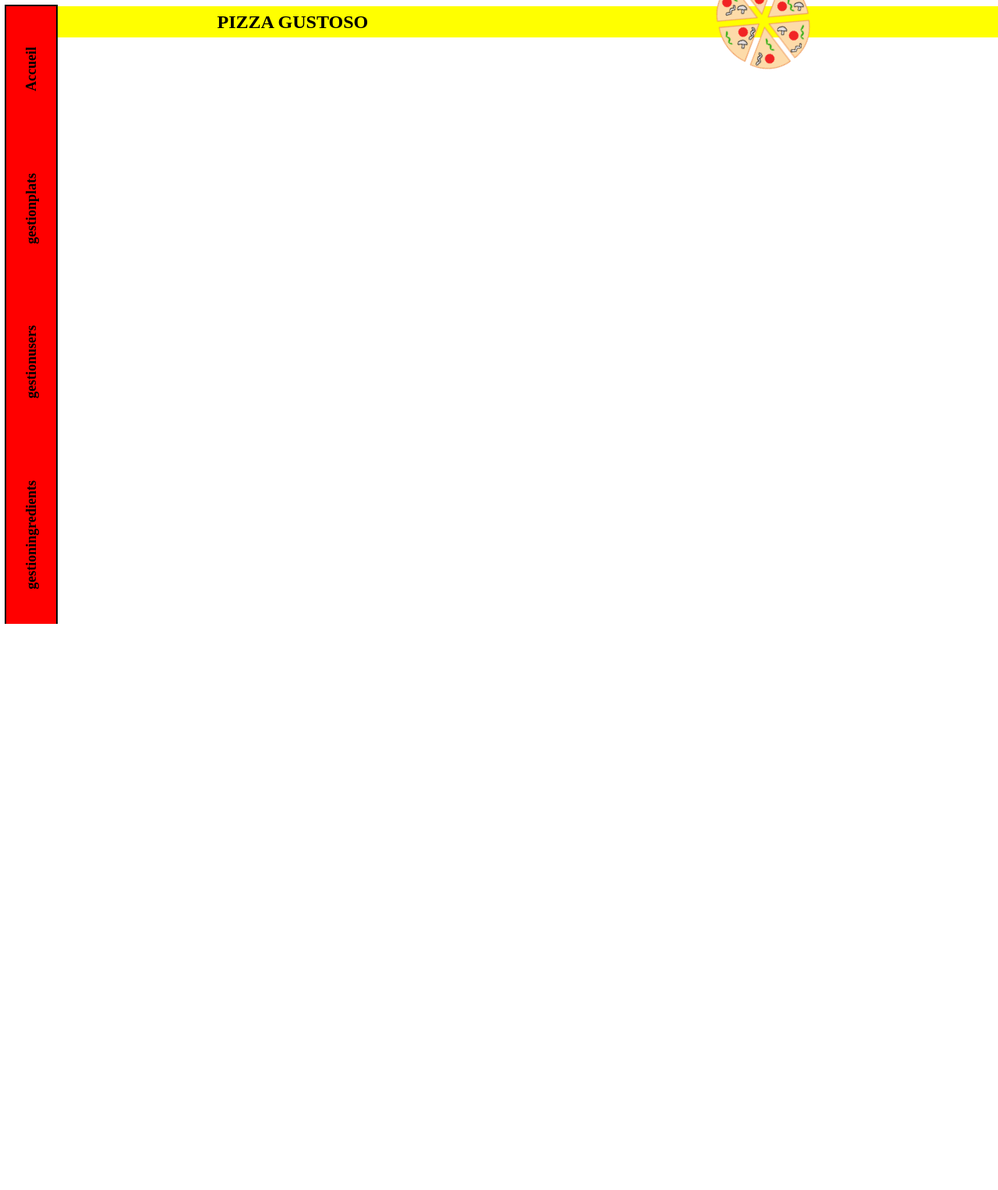
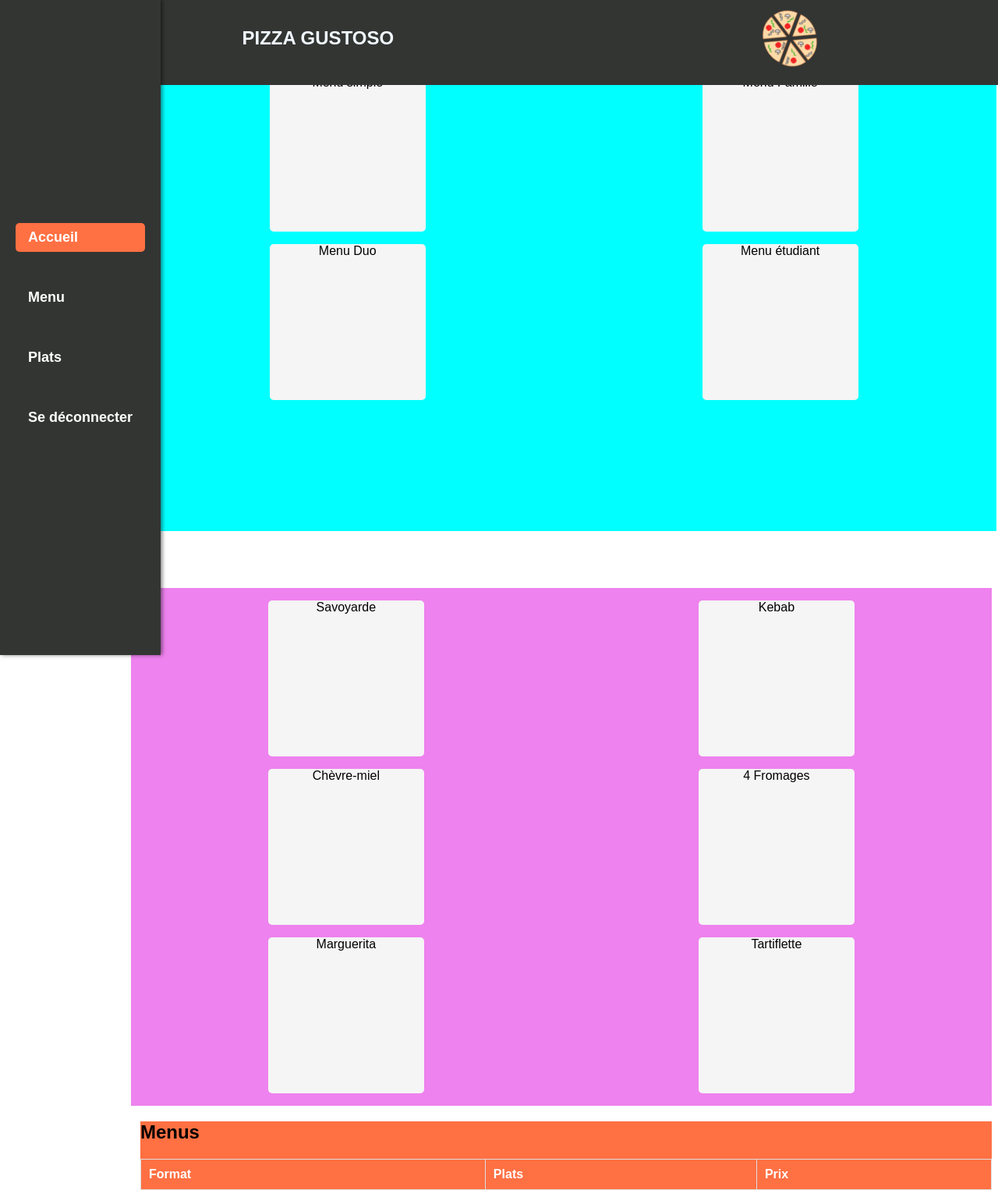
Before and after one commit to moralesjustin19/Gestionnaire-de-menu, a PHP site: page /restaurant_menu.php in a window 1280 px wide. Shown: the whole page at 78% size. Before the commit the page ends 800 px from the top, so only its background shows below. Run offline with PHP 8.4, Linux system fonts and the light colour scheme; data that the repository does not hold is empty; some web fonts are replaced.

Commit message:
🎨 Création de page d'affichage de menus et plats

```diff
--- a/restaurant_menu.php
+++ b/restaurant_menu.php
@@ -16,7 +16,7 @@
         <section>
             <div class="header">
                 <h1 class="logoTxt">PIZZA GUSTOSO</h1>
-                <div class="main">
+                <div class="icone">
                 <svg
                   width="168"
                   height="158"
@@ -263,22 +263,70 @@
               </g>
               </g>
               </svg>
-</div>
             </div>
-                <div class="icone">
-                    <!-- From Uiverse.io by AkshatDaxini -->
-
-
-                </div>
         </section>
         <section>
             <nav class="LeftNavbar">
-                <a class="active" href=".php">Accueil</a>
-                <a href=".php">gestionplats</a>
-                <a href=".php">gestionusers</a>
-                <a href=".php">gestioningredients</a>
+              <a class="active" href="accueil.php">Accueil</a>
+              <a href="#">Menu</a>
+              <a href="#">Plats</a>
+              <a href="logout.php">Se déconnecter</a>
             </nav>
         </section>
-
     </header>
     <main>
+        <section>
+              <div class = "container">
+                  <div class = "menus">
+                <section>
+                    <p class="menu1">Menu simple</p>
+                    <p class="menu2">Menu Duo</p>
+                </section>
+                <section>
+                    <p class="menu3">Menu Famille</p>
+                    <p class="menu4">Menu étudiant</p>
+                  </div>
+                </section>
+              <div class = "pizzas">
+                  <section>
+                    <p class="pizza1">Savoyarde</p>
+                    <p class="pizza2">Chèvre-miel</p>
+                    <p class="pizza3">Marguerita</p>
+                  </section>
+                  <section>
+                    <p class="pizza4">Kebab</p>
+                    <p class="pizza5">4 Fromages</p>
+                    <p class="pizza6">Tartiflette</p>
+                  </section>
+              </div>
+              </div>
+        </section>
+        <section class="main2">
+          <h2>Menus</h2>
+          <table border="1">
+            <thead>
+              <tr>
+                <th>Format</th>
+                <th>Plats</th>
+                <th>Prix</th>
+              </tr>
+            </thead>
+            <tbody>
+              <?php
+              foreach ($menus as $menu) {
+                echo "<tr>";
+                echo "<td>". htmlspecialchars($pizza['format']) . "</td>";
+                echo "<td>". htmlspecialchars($pizza['plats']) . "</td>";
+                echo "<td>". htmlspecialchars($pizza['prix']) . "</td>";
+              }
+              ?>
+            </tbody>
+          </table>
+        </section>
+    </main>
+
+    <footer>
+
+    </footer>
+</body>
+</html>
--- a/styles.css
+++ b/styles.css
@@ -4,6 +4,8 @@
     justify-content: center;
     align-items: center;
     scale: 1.6;
+    width: 5%;
+    height:5% ;
   }
 
   #pizza {
@@ -169,51 +171,155 @@
     }
   }
 
+  body{
+    font-family: Arial, sans-serif;
+  }
+
+  h1{
+    color: aliceblue;
+  }
+
   .header {
-    background-color: yellow;
+    background-color: #333533;
     position: fixed;
     right: 0;
-    width: 94.9%;
-    height: 5%;
+    width: 95%;
+    height: 15%;
     display: flex;
     align-items: center;
     justify-content: space-around;
-    padding: 0%;
+    margin-top: -1.5%;
+    margin-right: -0.5%;
     }
 
-    .logoprofil {
-      width: 30px;
-      height: 30px;
-      margin-left: 50px;
+    .header p {
+      color: aliceblue;
     }
 
-
     .LeftNavbar {
-      overflow: hidden;
-      background-color: red;
-      position: fixed;
-      top: 20;
-      display: flex;
-      flex-direction: column;
-      font-weight: 600;
-      font-style: normal;
-      font-size: large;
-      justify-content: space-around;
-      align-items: center;
-      width: 5%;
-      height: 100%;
-      outline-style:solid;
-      outline-width: 2px;
-      outline-color: #000000;
-      padding: 0%;
+      background-color: #333533;
+    color: white;
+    height: 100%;
+    display: flex;
+    flex-direction: column;
+    position: fixed;
+    top: 0;
+    left: 0;
+    padding: 20px;
+    box-shadow: 2px 0 5px rgba(0, 0, 0, 0.5);
     }
 
     /* Links inside the navbar */
     .LeftNavbar a {
-      writing-mode: vertical-rl;
-      transform: rotate(180deg);
-      float: left;
-      color: #000000;
-      text-size-adjust: 10px;
-      text-decoration: none;
+      color: white;
+    text-decoration: none;
+    margin: 10px 0;
+    font-size: 18px;
     }
+
+    nav a:hover {
+      color: #d4d4d4;
+      text-decoration: underline;
+  }
+
+  header nav {
+    display: flex;
+    justify-content: center;
+    gap: 20px;
+}
+
+header nav a {
+    color: white;
+    text-decoration: none;
+    font-weight: bold;
+    padding: 0.5rem 1rem;
+    border-radius: 5px;
+}
+
+header nav a.active,
+header nav a:hover {
+    background-color: #ff7043;
+}
+
+main {
+  margin-left: 4%;
+  margin-bottom: -1%;
+}
+
+.container{
+    background-color: #333533;
+    display: flex;
+    flex-direction: column;
+    margin-top: 0.5;
+    margin-right: -0.5%;
+}
+
+.menus {
+  background-color: aqua;
+  margin-left: 9%;
+  margin-top: 6%;
+  display: flex;
+  justify-content: center;
+  justify-content: space-around;
+}
+
+.pizzas {
+  background-color: violet;
+  margin-left: 9%;
+  margin-top: 6%;
+  display: flex;
+  justify-content: center;
+  justify-content: space-around;
+}
+
+.pizza1 , .pizza2 , .pizza3 , .pizza4 , .pizza5 , .pizza6{
+  background-color: whitesmoke;
+  width: 200px;
+  height: 200px;
+  border-radius: 5px;
+  box-shadow: #d4d4d4;
+  text-align: center;
+}
+
+.menus, .pizzas {
+  min-height: 600px; /* Ajoutez une hauteur minimale */
+}
+
+.menu1 , .menu2 , .menu3 , .menu4{
+background-color: whitesmoke;
+width: 200px;
+height: 200px;
+border-radius: 5px;
+box-shadow: #d4d4d4;
+text-align: center;
+}
+
+.main2{
+  margin-left: 10%;
+  background-color: #ff7043;
+}
+
+table {
+  width: 100%;
+  border-collapse: collapse;
+  margin-top: 10px;
+}
+
+table thead {
+  background-color: #ff7043;
+  color: white;
+}
+
+table th, table td {
+  text-align: left;
+  padding: 10px;
+  border: 1px solid #ddd;
+}
+
+table tbody tr:nth-child(even) {
+  background-color: #f9f9f9;
+}
+
+table tbody tr:hover {
+  background-color: #ffe0b2;
+}
```
